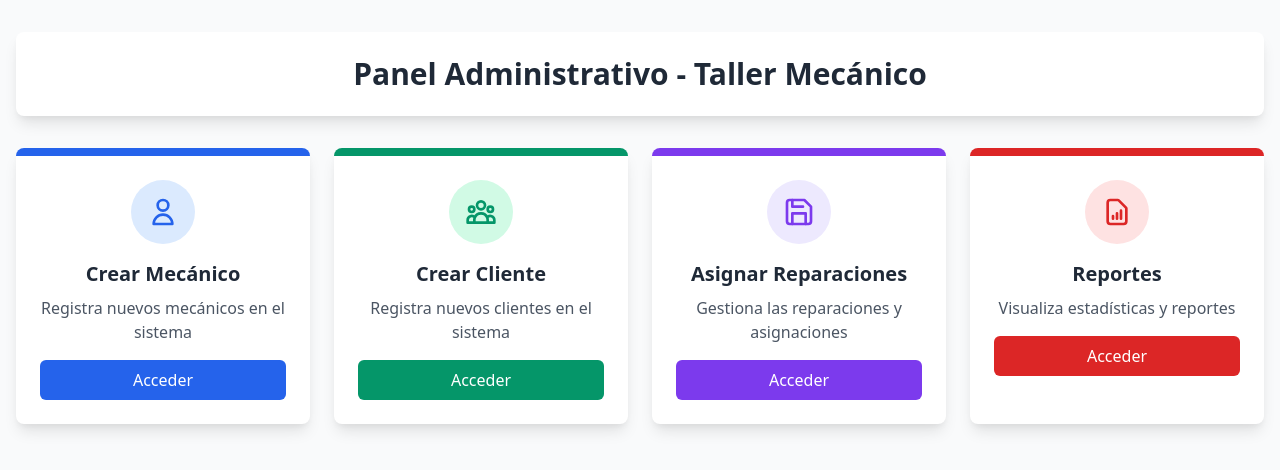
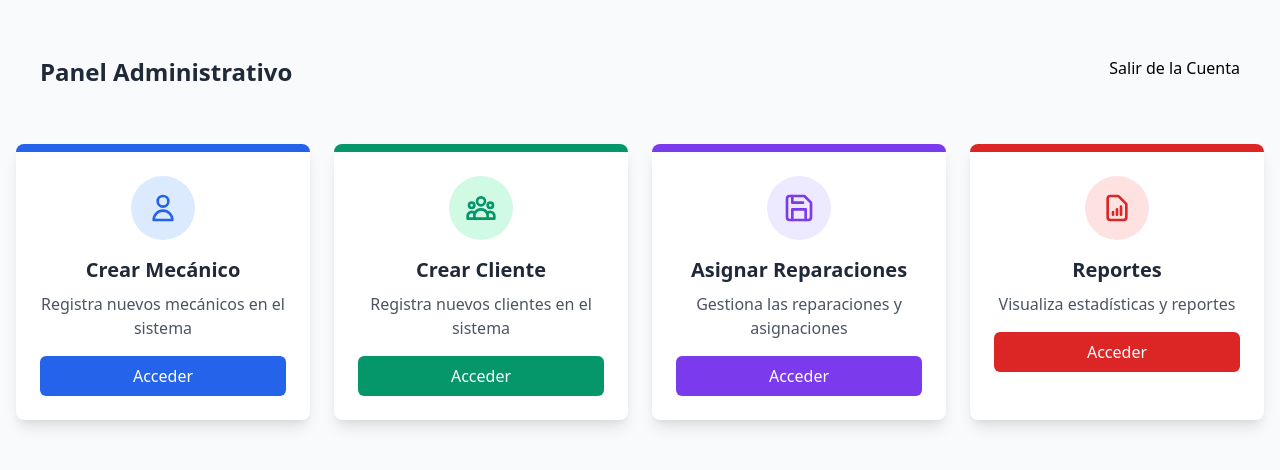
Before and after one commit to angelddeleon/Gestion_Talleres, a website: page frontend/modules/vistaAdministrador/index.html in a window 1280 px wide. Drawn offline with nearby package versions, Linux system fonts and the light colour scheme.

Commit message:
boton para salir de la cuenta

```diff
--- a/frontend/modules/vistaAdministrador/index.html
+++ b/frontend/modules/vistaAdministrador/index.html
@@ -9,8 +9,18 @@
 </head>
 <body class="bg-gray-50 min-h-screen">
     <div class="container mx-auto px-4 py-8">
-        <div class="bg-white shadow-lg rounded-lg p-6 mb-8">
-            <h1 class="text-3xl font-bold text-gray-800 text-center">Panel Administrativo - Taller Mecánico</h1>
+        <div class="flex mb-8">
+
+            <h1 class="flex-1   p-6 text-2xl font-bold text-gray-800">Panel Administrativo</h1>
+
+
+            <div class=" p-2 mt-4 mr-4 rounded-lg">
+                <a href="../../index.html" >
+                    <p>Salir de la Cuenta</p>
+                </a>
+            </div>
+
+
         </div>
 
         <div class="grid grid-cols-1 md:grid-cols-2 lg:grid-cols-4 gap-6">
```
